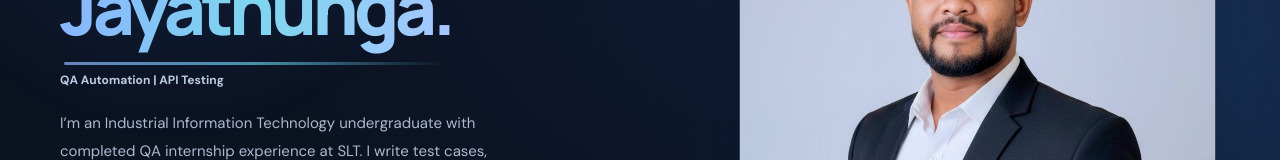
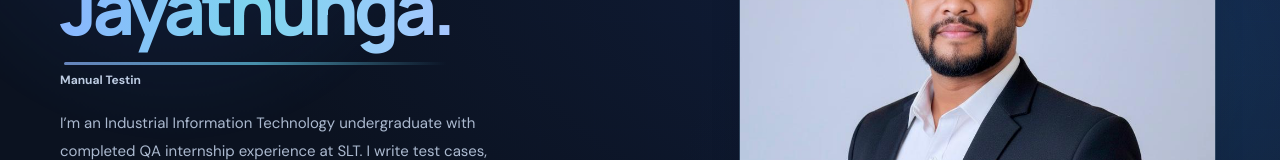
Before and after one commit to Chithranjaye2000/chithran-portfolio, a React (Vite) app: page / in a window 1280 px wide. Shown: the part 336-496 px from the top of the page. Built offline with nearby package versions, Linux system fonts and the light colour scheme.

Commit message:
Add hero typewriter animation

```diff
--- a/src/components/sections/Hero.jsx
+++ b/src/components/sections/Hero.jsx
@@ -1,4 +1,4 @@
-import { Fragment, useState } from 'react'
+import { useState } from 'react'
 import {
   ArrowDown,
   ArrowUpRight,
@@ -12,6 +12,7 @@ import {
 import { siteConfig } from '../../data/siteConfig'
 import { SocialLinks } from '../ui/Primitives'
 import { AmbientBackground } from '../ui/MotionDecor'
+import TypewriterText from '../ui/TypewriterText'
 
 const disciplines = [
   { Icon: Workflow, title: 'QA automation', subtitle: 'UI workflows and browser tests' },
@@ -37,15 +38,13 @@ export default function Hero() {
               Jayathunga.
             </span>
           </h1>
-          <p className="hero-headline">
-            {siteConfig.headline.split(' | ').map((role, index, roles) => (
-              <Fragment key={role}>
-                <span className="hero-role" data-hero-step={3 + index * 0.5}>
-                  {role}
-                </span>
-                {index < roles.length - 1 && ' | '}
-              </Fragment>
-            ))}
+          <p
+            className="hero-headline"
+            aria-label="QA Automation, API Testing, Manual Testing, Performance Testing"
+          >
+            <span data-hero-step="3">
+              <TypewriterText />
+            </span>
           </p>
           <p className="hero-intro" data-hero-step="4">
             I’m an Industrial Information Technology undergraduate with completed QA internship
--- /dev/null
+++ b/src/components/ui/TypewriterText.jsx
@@ -0,0 +1,84 @@
+import { useEffect, useState } from 'react'
+
+const roles = ['QA Automation', 'API Testing', 'Manual Testing', 'Performance Testing']
+
+export default function TypewriterText() {
+  const [text, setText] = useState('')
+  const [isStatic, setIsStatic] = useState(false)
+
+  useEffect(() => {
+    const motionPreference = window.matchMedia('(prefers-reduced-motion: reduce)')
+    let timeout
+    let wordIndex = 0
+    let characterIndex = 0
+    let deleting = false
+
+    function clearAnimation() {
+      window.clearTimeout(timeout)
+    }
+
+    function startAnimation() {
+      clearAnimation()
+
+      if (motionPreference.matches) {
+        setText(roles[0])
+        setIsStatic(true)
+        return
+      }
+
+      setIsStatic(false)
+      setText('')
+      wordIndex = 0
+      characterIndex = 0
+      deleting = false
+
+      function advance() {
+        const role = roles[wordIndex]
+
+        if (!deleting) {
+          characterIndex += 1
+          setText(role.slice(0, characterIndex))
+          if (characterIndex === role.length) {
+            deleting = true
+            timeout = window.setTimeout(advance, 1250)
+            return
+          }
+          timeout = window.setTimeout(advance, 78)
+          return
+        }
+
+        characterIndex -= 1
+        setText(role.slice(0, characterIndex))
+        if (characterIndex === 0) {
+          deleting = false
+          wordIndex = (wordIndex + 1) % roles.length
+          timeout = window.setTimeout(advance, 320)
+          return
+        }
+        timeout = window.setTimeout(advance, 42)
+      }
+
+      timeout = window.setTimeout(advance, 180)
+    }
+
+    startAnimation()
+    motionPreference.addEventListener('change', startAnimation)
+
+    return () => {
+      clearAnimation()
+      motionPreference.removeEventListener('change', startAnimation)
+    }
+  }, [])
+
+  return (
+    <span className={`hero-role hero-typewriter${isStatic ? ' hero-typewriter--static' : ''}`}>
+      <span className="hero-typewriter-reserve" aria-hidden="true">
+        Performance Testing
+      </span>
+      <span className="hero-typewriter-line" aria-hidden="true">
+        <span className="hero-typewriter-text">{text}</span>
+        {!isStatic && <span className="hero-typewriter-cursor" />}
+      </span>
+    </span>
+  )
+}
--- a/src/styles/index.css
+++ b/src/styles/index.css
@@ -341,6 +341,42 @@ ul {
   font-weight: 650;
   line-height: 1.8;
   color: var(--text-secondary);
+}
+.hero-headline .hero-typewriter {
+  display: inline-grid;
+  grid-template-areas: 'role';
+  vertical-align: bottom;
+  white-space: nowrap;
+}
+.hero-typewriter-reserve,
+.hero-typewriter-line {
+  grid-area: role;
+}
+.hero-typewriter-line {
+  display: inline-flex;
+  align-items: baseline;
+  white-space: nowrap;
+}
+.hero-typewriter-reserve {
+  visibility: hidden;
+  padding-right: 5px;
+}
+.hero-typewriter-cursor {
+  display: inline-block;
+  width: 2px;
+  height: 0.95em;
+  margin-left: 3px;
+  border-radius: 2px;
+  background: currentColor;
+  animation: hero-cursor-blink 900ms steps(2, start) infinite;
+}
+@keyframes hero-cursor-blink {
+  to {
+    visibility: hidden;
+  }
+}
+.hero-typewriter--static .hero-typewriter-cursor {
+  display: none;
 }
 .hero-intro {
   font-size: 15px;
```
